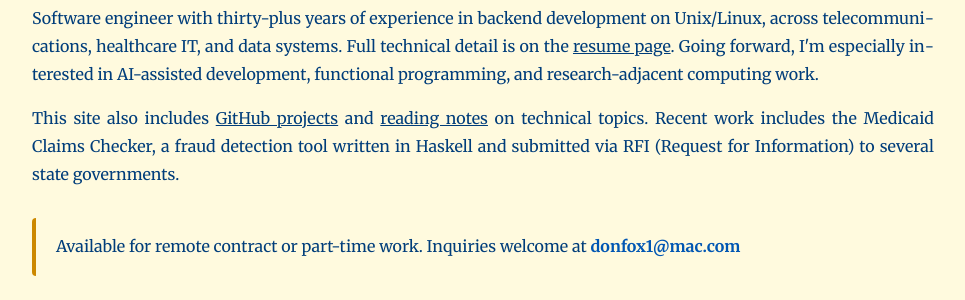
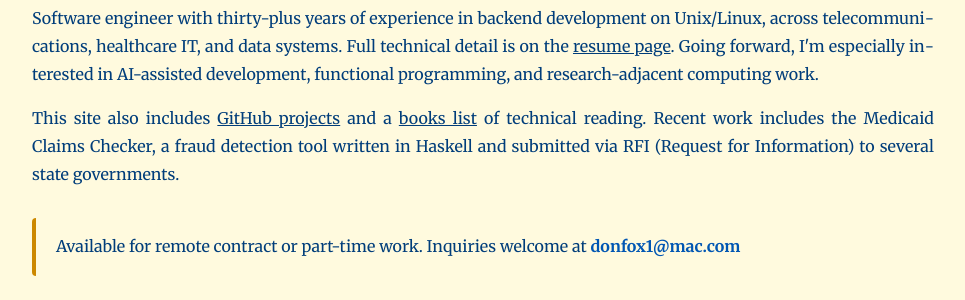
Before and after one commit to donfox/resume_site, a Flask app: page / in a window 1280 px wide. Shown: the part 519-819 px from the top of the page, without its empty margins (157-1122 px from the left). Run offline with Flask 3, Linux system fonts and the light colour scheme; parts of the project's set-up code (start-up, migrations or seed data) failed here and were passed over.

Commit message:
Fix homepage link label to match books list page
Co-Authored-By: Claude Sonnet 5 <noreply@anthropic.com>

```diff
--- a/resume_site/templates/index.html
+++ b/resume_site/templates/index.html
@@ -29,7 +29,7 @@
     </p>
     <p>
       This site also includes <a href="https://github.com/donfox" target="_blank" rel="noopener">GitHub projects</a>
-      and <a href="{{ url_for('main.books') }}">reading notes</a> on technical topics. Recent work includes
+      and a <a href="{{ url_for('main.books') }}">books list</a> of technical reading. Recent work includes
       the Medicaid Claims Checker, a fraud detection tool written in Haskell and submitted via RFI
       (Request for Information) to several state governments.
     </p>
```
